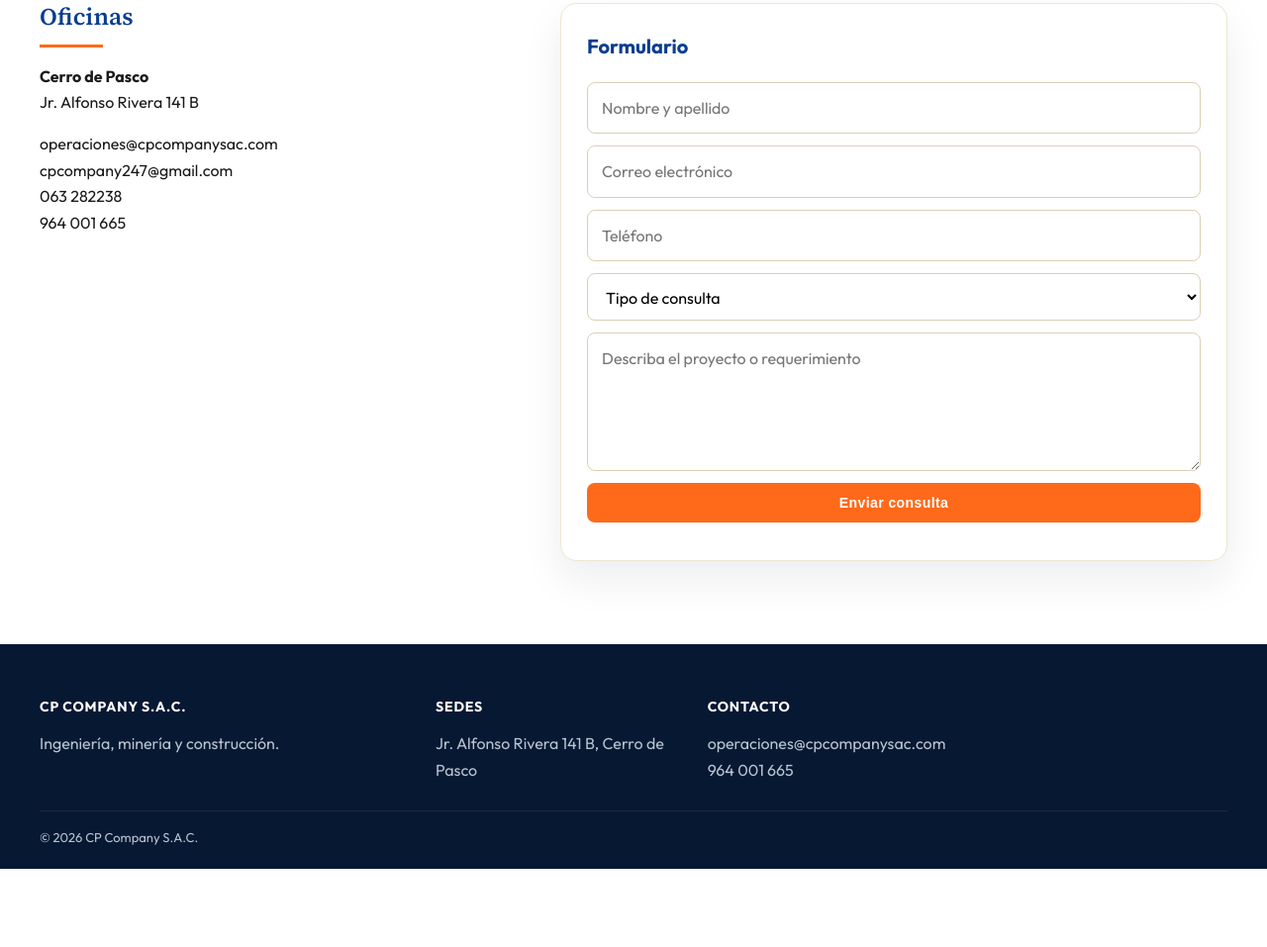
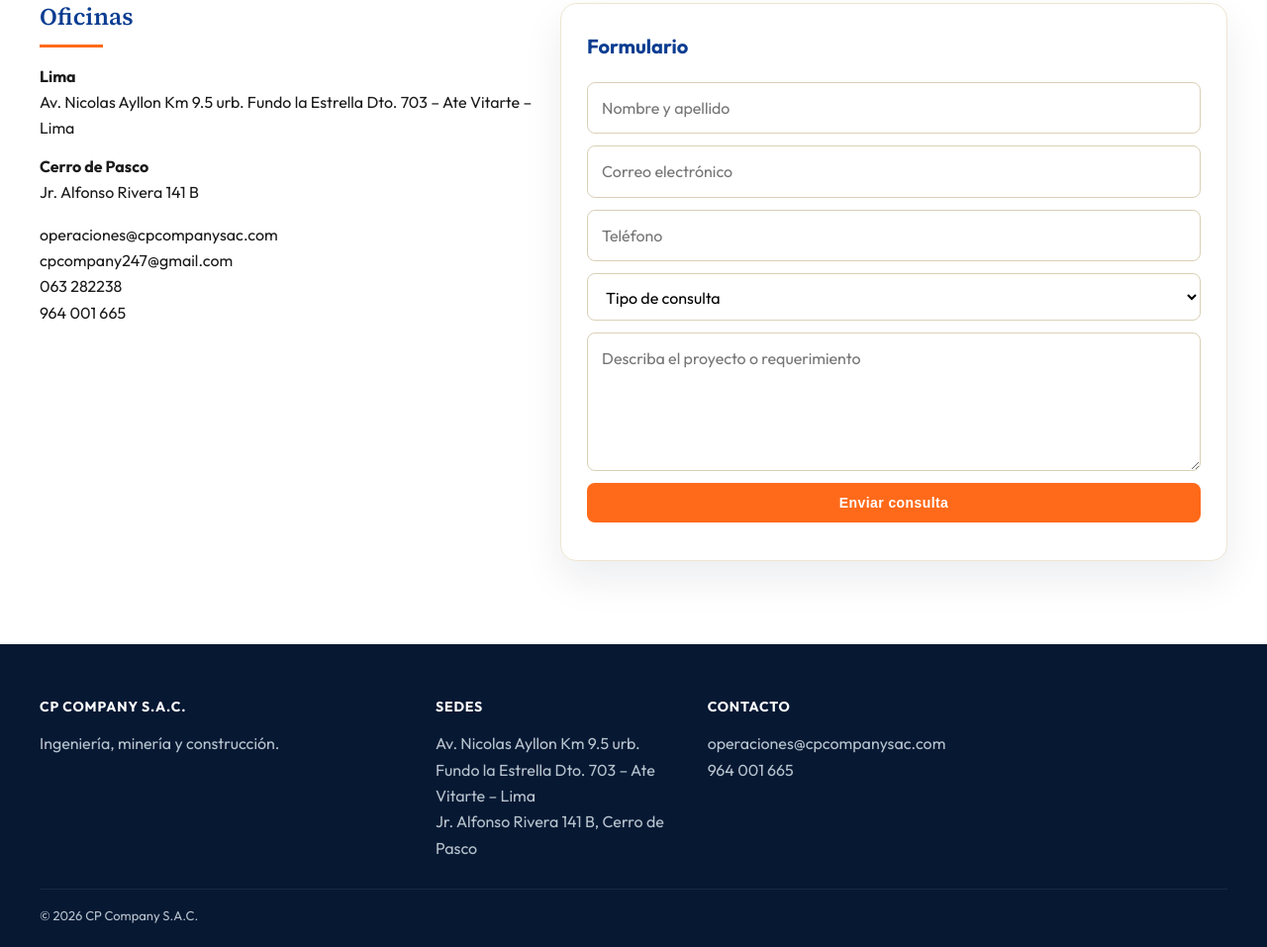
Before and after one commit to georgeperezsalinas/cpcompany, a plain HTML site: page contacto.html in a window 1280 px wide. Shown: the part 439-1396 px from the top of the page at 99% size. Before the commit the page ends 1317 px from the top, so only its background shows below. Drawn offline with Linux system fonts and the light colour scheme.

Commit message:
Agregar la sede de Ate Vitarte

```diff
--- a/contacto.html
+++ b/contacto.html
@@ -44,7 +44,8 @@
       <div>
         <h2>Oficinas</h2>
         <div class="gold-line"></div>
-        <p style="margin-top:16px"><strong>Cerro de Pasco</strong><br>Jr. Alfonso Rivera 141 B</p>
+        <p style="margin-top:16px"><strong>Lima</strong><br>Av. Nicolas Ayllon Km 9.5 urb. Fundo la Estrella Dto. 703 – Ate Vitarte – Lima</p>
+        <p style="margin-top:12px"><strong>Cerro de Pasco</strong><br>Jr. Alfonso Rivera 141 B</p>
         <p style="margin-top:16px">
           <a href="mailto:operaciones@cpcompanysac.com">operaciones@cpcompanysac.com</a><br>
           <a href="mailto:cpcompany247@gmail.com">cpcompany247@gmail.com</a><br>
@@ -76,7 +77,7 @@
     <div class="wrap">
       <div class="cols">
         <div><h4>CP Company S.A.C.</h4><p>Ingeniería, minería y construcción.</p></div>
-        <div><h4>Sedes</h4><p>Jr. Alfonso Rivera 141 B, Cerro de Pasco</p></div>
+        <div><h4>Sedes</h4><p>Av. Nicolas Ayllon Km 9.5 urb. Fundo la Estrella Dto. 703 – Ate Vitarte – Lima<br>Jr. Alfonso Rivera 141 B, Cerro de Pasco</p></div>
         <div><h4>Contacto</h4><p>operaciones@cpcompanysac.com<br>964 001 665</p></div>
       </div>
       <div class="copy">© 2026 CP Company S.A.C.</div>
```
Also changed, not shown: empresa.html (+1 -1 lines), equipo.html (+1 -1 lines), experiencia.html (+1 -1 lines), index.html (+2 -2 lines), servicios.html (+1 -1 lines).
